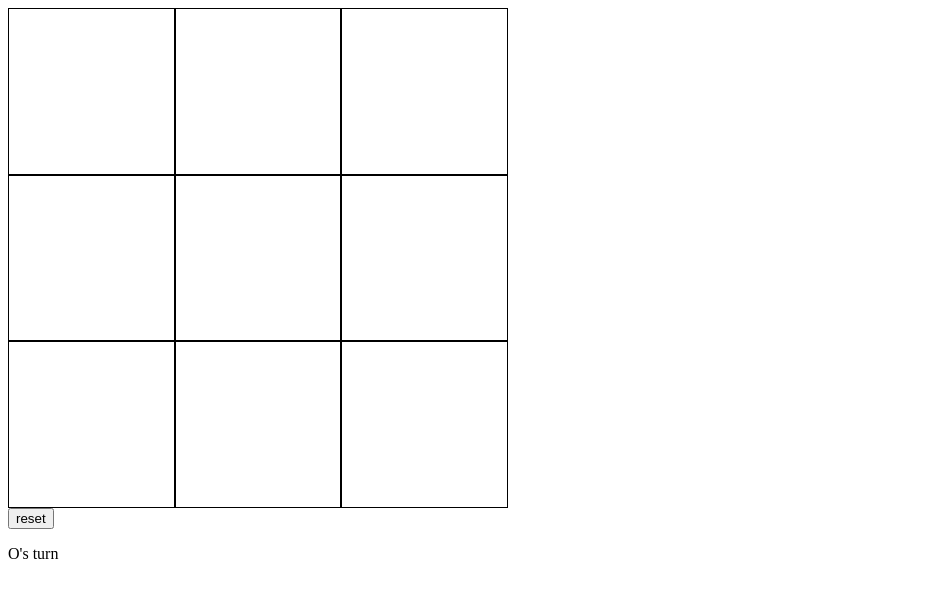
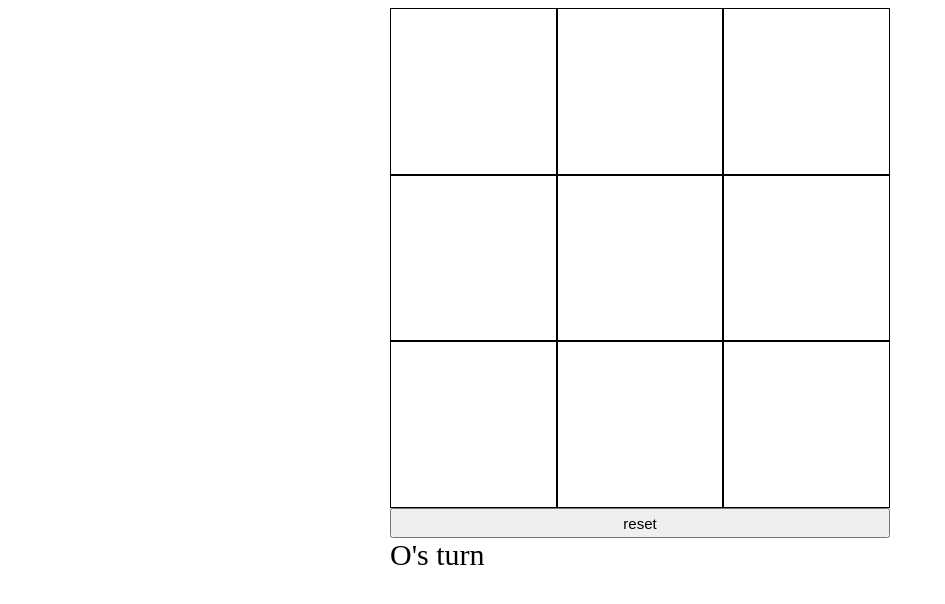
Before and after one commit to BrendanHorst/Tic-Tac-Toe, a plain HTML site: page index.html in a window 1280 px wide. Shown: the whole page, without its empty margins (0-945 px from the left). Drawn offline with Linux system fonts and the light colour scheme.

Commit message:
made the grid centered and the font size overall bigger

```diff
--- a/styles.css
+++ b/styles.css
@@ -7,10 +7,29 @@
   height: 500px;
   display: flex;
   flex-wrap: wrap;
+  margin: 0 auto;
 }
 
 .cell {
   width: 33.33%;
   height: 33.33%;
   border: 1px solid black;
+  display: flex;
+  align-items: center;
+  justify-content: center;
+  font-size: 50px;
+  font-family: sans-serif;
 }
+
+button,
+p {
+  display: block;
+  width: 500px;
+  height: 30px;
+  margin: 0 auto;
+  font-size: 15px;
+}
+
+p {
+  font-size: 30px;
+}
```
